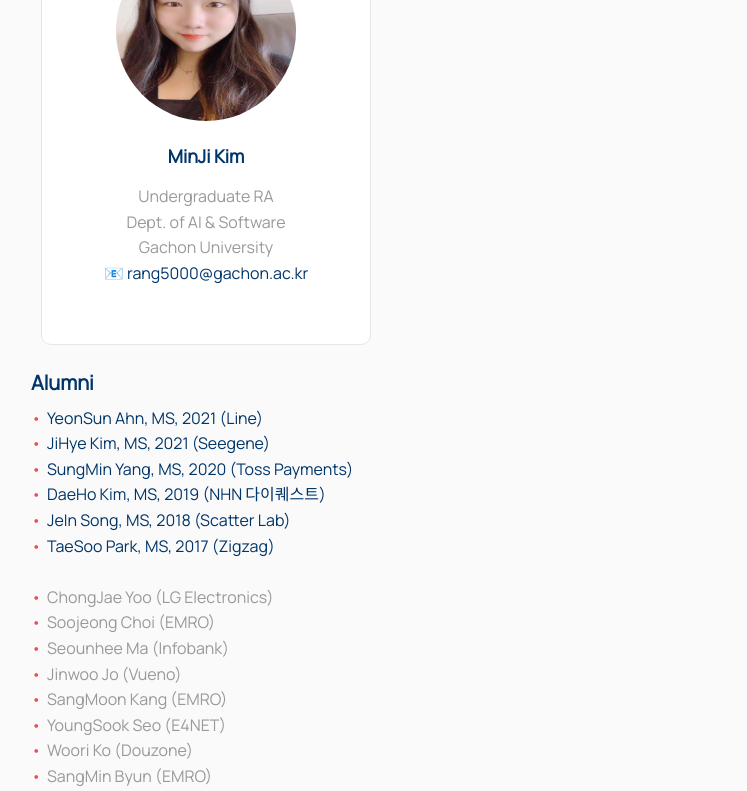
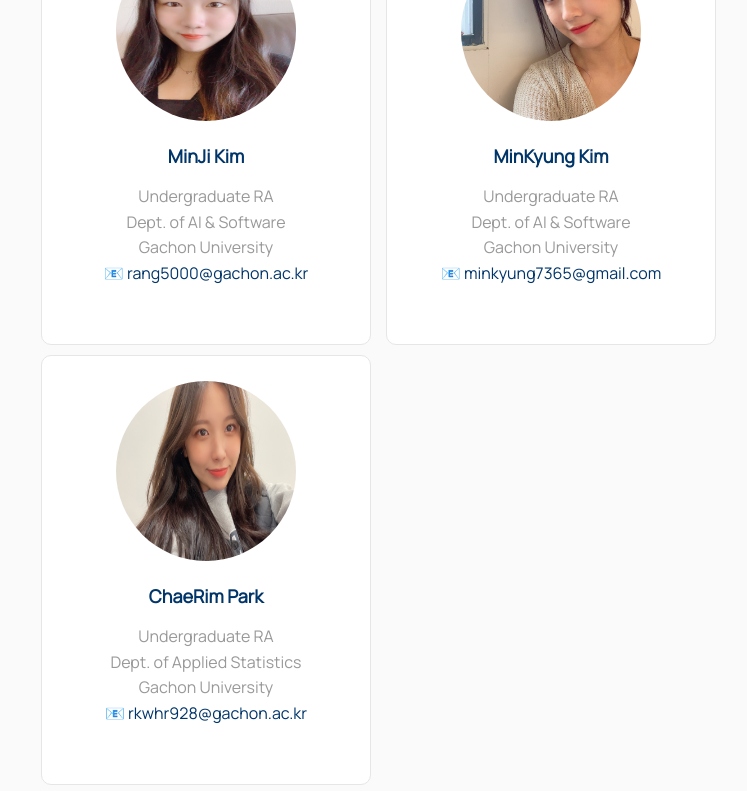
Before and after one commit to IDALab-Gachon/idalab, a React (Create React App) app: page /members in a window 1280 px wide. Shown: the part 2260-3051 px from the top of the page, without its empty margins (112-859 px from the left). Built offline with nearby package versions, Linux system fonts and the light colour scheme.

Commit message:
멤버 추가

```diff
--- a/src/Pages/Members.js
+++ b/src/Pages/Members.js
@@ -8,6 +8,8 @@ import hayeong_img from "../images/members/members_hayeong.jpg";
 import doowon_img from "../images/members/members_doowon.jpg";
 import hyojin_img from "../images/members/members_hyojin.jpg";
 import minji_img from "../images/members/members_minji.jpg";
+import minkyung_img from "../images/members/members_minkyung.jpeg";
+import chaerim_img from "../images/members/members_chaerim.jpeg";
 
 const MemberContainer = styled.div`
   width: 100%;
@@ -216,6 +218,38 @@ const Members = () => {
               </Link>
             </MemberInfo>
           </MemberCard>
+          <MemberCard>
+            <MemberImg src={minkyung_img} alt="MinKyung Kim" />
+            <MemberName>MinKyung Kim</MemberName>
+            <MemberInfo>
+              Undergraduate RA
+              <br />
+              Dept. of AI & Software
+              <br />
+              Gachon University
+              <br />
+              📧{" "}
+              <Link href="mailto:minkyung7365@gmail.com">
+                minkyung7365@gmail.com
+              </Link>
+            </MemberInfo>
+          </MemberCard>
+          <MemberCard>
+            <MemberImg src={chaerim_img} alt="ChaeRim Park" />
+            <MemberName>ChaeRim Park</MemberName>
+            <MemberInfo>
+              Undergraduate RA
+              <br />
+              Dept. of Applied Statistics
+              <br />
+              Gachon University
+              <br />
+              📧{" "}
+              <Link href="mailto:rkwhr928@gachon.ac.kr">
+                rkwhr928@gachon.ac.kr
+              </Link>
+            </MemberInfo>
+          </MemberCard>
         </MemberWrapper>
         <ListTitle>Alumni</ListTitle>
         <GraduateAlumni>
```
Also changed, not shown: src/images/members/members_chaerim.jpeg (added), src/images/members/members_minkyung.jpeg (added).
